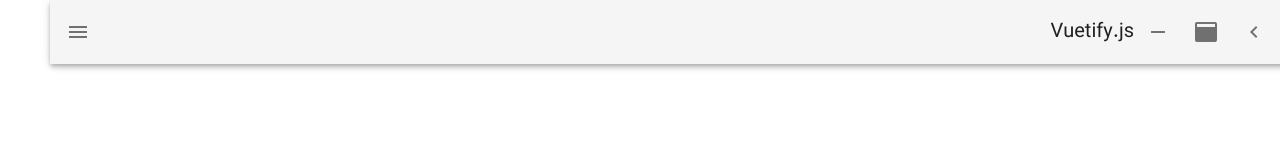
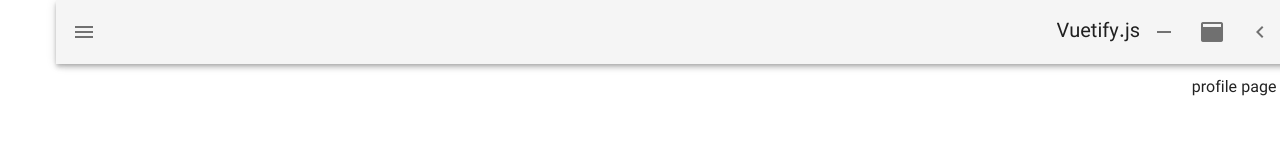
Before and after one commit to Tefoh/alaatv, a Nuxt app: page / in a window 1280 px wide. Before the commit this address had no page. Shown: the top 166 px of the page. Built offline with nearby package versions, Linux system fonts and the light colour scheme.

Commit message:
12- create profile page

```diff
--- /dev/null
+++ b/pages/index.vue
@@ -0,0 +1,7 @@
+<template>
+  <p>profile page</p>
+</template>
+
+<script>
+export default {}
+</script>
```
